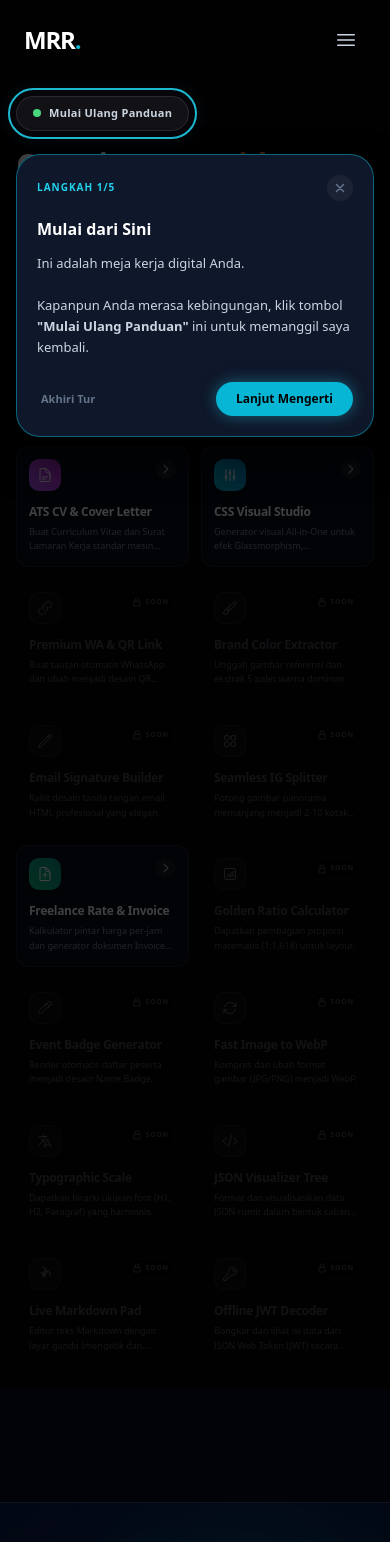
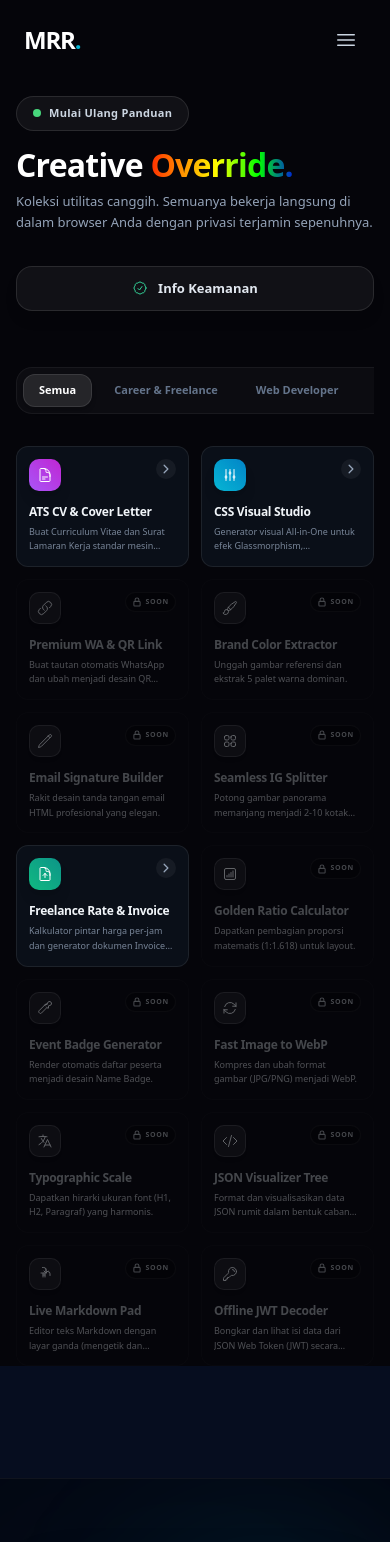
Before and after one commit to Rafli161102/CV-MRR, a Next.js app: page /toolkit in a window 390 px wide. Shown: the top 1542 px of the page. Built offline with nearby package versions, Linux system fonts and the light colour scheme.

Commit message:
Update page.jsx

```diff
--- a/src/app/toolkit/page.jsx
+++ b/src/app/toolkit/page.jsx
@@ -63,7 +63,7 @@ const toolThemes = {
 };
 
 // =========================================================================
-// KOMPONEN KARTU MODUL (RESPONSIF, IKON KECIL & RAPI)
+// KOMPONEN KARTU MODUL (RESPONSIF 2 KOLOM MOBILE)
 // =========================================================================
 const UnifiedCard = ({ tool, cardId }) => {
   const [isClicked, setIsClicked] = useState(false);
@@ -145,7 +145,7 @@ const TOUR_STEPS = [
 ];
 
 // =========================================================================
-// KOMPONEN: BUBBLE TUTORIAL DENGAN CSS SPOTLIGHT (ANTI SCROLL BUG)
+// KOMPONEN: BUBBLE TUTORIAL DENGAN PENGUNCI REAL-TIME (ANTI MELeset)
 // =========================================================================
 const GuidedTour = ({ onComplete }) => {
   const [step, setStep] = useState(0);
@@ -156,14 +156,18 @@ const GuidedTour = ({ onComplete }) => {
     setIsClient(true);
   }, []);
 
-  const recalculateRect = useCallback(() => {
-    if (typeof window === 'undefined') return;
+  useEffect(() => {
+    if (!isClient) return;
     const targetId = TOUR_STEPS[step]?.target;
+    let intervalId;
+
+    // Fungsi untuk memperbarui koordinat target terus-menerus
+    const lockOnTarget = () => {
       const el = document.getElementById(targetId);
-
       if (el) {
         const rect = el.getBoundingClientRect();
-      if (rect.width > 0 && rect.height > 0) {
+        // Hanya rekam jika elemen berukuran valid dan terlihat di memori
+        if (rect.width > 0) {
           setTargetRect({
             top: rect.top,
             bottom: rect.bottom,
@@ -174,47 +178,27 @@ const GuidedTour = ({ onComplete }) => {
             radius: window.getComputedStyle(el).borderRadius || '16px'
           });
         }
+      }
+    };
+
+    const el = document.getElementById(targetId);
+    if (el) {
+      // Gulir lembut ke elemen saat pertama kali masuk step
+      el.scrollIntoView({ behavior: 'smooth', block: 'center' });
+
+      // KUNCI UTAMA: Update koordinat sangat cepat (tiap 50ms) agar sorotan menempel
+      // walau layar HP bergeser karena URL Bar yang memanjang/menyusut.
+      intervalId = setInterval(lockOnTarget, 50);
     } else {
-      setTargetRect(null);
-    }
-  }, [step]);
-
-  useEffect(() => {
-    if (!isClient) return;
-    const targetId = TOUR_STEPS[step]?.target;
-    const el = document.getElementById(targetId);
-
-    if (el) {
-      const rect = el.getBoundingClientRect();
-
-      // Evaluasi apakah elemen cukup terlihat di layar. Jika tidak, gulir ke arahnya perlahan.
-      const isVisible = rect.top >= 100 && rect.bottom <= window.innerHeight - 100;
-
-      if (!isVisible) {
-        const absoluteY = window.pageYOffset + rect.top;
-        const middle = absoluteY - (window.innerHeight / 2) + (rect.height / 2);
-        window.scrollTo({ top: middle, behavior: 'smooth' });
-      }
-
-      // Sensor berganda: Mengecek lagi posisi tepat setelah animasi scroll dirasa usai (menghindari meleset di mobile)
-      const timer = setTimeout(recalculateRect, isVisible ? 50 : 600);
-      const timer2 = setTimeout(recalculateRect, 1000);
-      return () => { clearTimeout(timer); clearTimeout(timer2); };
-    } else {
+      // Lewati jika elemen tak ditemukan di DOM (misal tak ada kartu SOON)
       if (step < TOUR_STEPS.length - 1) setStep(s => s + 1);
       else onComplete();
     }
-  }, [step, recalculateRect, onComplete, isClient]);
 
-  useEffect(() => {
-    if (!isClient) return;
-    window.addEventListener('scroll', recalculateRect, { passive: true });
-    window.addEventListener('resize', recalculateRect);
     return () => {
-      window.removeEventListener('scroll', recalculateRect);
-      window.removeEventListener('resize', recalculateRect);
+      if (intervalId) clearInterval(intervalId);
     };
-  }, [recalculateRect, isClient]);
+  }, [step, isClient, onComplete]);
 
   if (!isClient || !targetRect) return null;
 
@@ -236,7 +220,7 @@ const GuidedTour = ({ onComplete }) => {
       <div className="fixed inset-0 z-[198]" onClick={(e) => e.stopPropagation()} />
 
       <div
-        className="fixed z-[199] pointer-events-none transition-all duration-500 ease-in-out border-2 border-cyan-400 animate-pulse"
+        className="fixed z-[199] pointer-events-none transition-all duration-[50ms] ease-linear border-2 border-cyan-400 animate-pulse"
         style={{
           top: targetRect.top - padding,
           left: targetRect.left - padding,
@@ -248,7 +232,7 @@ const GuidedTour = ({ onComplete }) => {
       />
 
       <div
-        className="fixed z-[200] bg-[#0f172a] border border-cyan-500/50 shadow-[0_20px_40px_rgba(0,0,0,0.5)] rounded-[24px] p-5 sm:p-6 transition-all duration-500 ease-in-out"
+        className="fixed z-[200] bg-[#0f172a] border border-cyan-500/50 shadow-[0_20px_40px_rgba(0,0,0,0.5)] rounded-[24px] p-5 sm:p-6 transition-all duration-[50ms] ease-linear"
         style={{
           width: `${bubbleWidth}px`,
           left: isMobile ? '16px' : `${targetRect.left + (targetRect.width / 2)}px`,
@@ -290,7 +274,7 @@ export default function ToolkitPage() {
   const [showTutorial, setShowTutorial] = useState(false);
 
   useEffect(() => {
-    const hasSeenTutorial = localStorage.getItem('override_tutorial_seen_final_v11');
+    const hasSeenTutorial = localStorage.getItem('override_tutorial_seen_final_v13');
     if (!hasSeenTutorial) {
       setTimeout(() => setShowTutorial(true), 1000);
     }
@@ -298,22 +282,22 @@ export default function ToolkitPage() {
 
   const handleCompleteTutorial = () => {
     setShowTutorial(false);
-    localStorage.setItem('override_tutorial_seen_final_v11', 'true');
+    localStorage.setItem('override_tutorial_seen_final_v13', 'true');
     window.scrollTo({ top: 0, behavior: 'smooth' });
   };
 
   const filteredTools = activeCat === 'Semua' ? [...toolkits] : toolkits.filter(tool => tool.category === activeCat);
 
   return (
-    <div className="w-full bg-[#05050A] text-slate-200 font-sans selection:bg-cyan-500/30 selection:text-cyan-300 flex flex-col">
+    <div className="w-full min-h-screen bg-[#05050A] text-slate-200 font-sans selection:bg-cyan-500/30 selection:text-cyan-300 flex flex-col">
 
       <div className="fixed inset-0 z-[-1] pointer-events-none overflow-hidden">
         <div className="absolute top-[-10%] left-[-10%] w-[80vw] h-[80vw] sm:w-[50vw] sm:h-[50vw] bg-blue-600/10 rounded-full blur-[120px] sm:blur-[150px] mix-blend-screen"></div>
         <div className="absolute bottom-[-10%] right-[-10%] w-[80vw] h-[80vw] sm:w-[50vw] sm:h-[50vw] bg-purple-600/10 rounded-full blur-[120px] sm:blur-[150px] mix-blend-screen"></div>
       </div>
 
-      {/* Padding bawah dinolkan (pb-0) dan margin bawah dihapus agar mentok footer */}
-      <div className="w-full max-w-[1400px] mx-auto px-4 sm:px-6 md:px-8 pt-24 sm:pt-32 lg:pt-36 flex flex-col">
+      {/* SPACE BAWAH DIHAPUS (pb-0) AGAR MENTOK FOOTER */}
+      <div className="w-full max-w-[1400px] mx-auto px-4 sm:px-6 md:px-8 pt-24 sm:pt-32 lg:pt-36 flex flex-col flex-grow">
 
         <header className="mb-6 sm:mb-8 lg:mb-[42px] animate-fade-in-up">
           <div className="flex flex-col md:flex-row md:items-end justify-between gap-6 sm:gap-8 mb-6 sm:mb-8">
@@ -329,7 +313,7 @@ export default function ToolkitPage() {
               </div>
 
               <h1 className="text-[32px] sm:text-4xl lg:text-5xl xl:text-6xl font-black text-white tracking-tight mb-2 sm:mb-3 lg:mb-4 leading-[1.15] sm:leading-[1.1]">
-                Creative <span className="animate-gradient-text bg-clip-text text-transparent bg-gradient-to-r from-red-500 via-yellow-500 via-green-500 via-blue-500 to-purple-500">Override.</span>
+                Creative <span className="text-rgb-animated">Override.</span>
               </h1>
               <p className="text-slate-400 text-[13px] sm:text-sm md:text-base lg:text-lg font-medium leading-relaxed max-w-2xl">
                 Koleksi utilitas canggih. Semuanya bekerja langsung di dalam browser Anda dengan privasi terjamin sepenuhnya.
@@ -365,9 +349,9 @@ export default function ToolkitPage() {
           </div>
         </div>
 
-        {/* DI PAKSA 2 KOLOM DI MOBILE (grid-cols-2) dan margin bawah di-set ke 0 */}
-        <div className="animate-fade-in-up w-full mb-0 pb-0" style={{ animationDelay: '0.2s' }}>
-          <div className="grid grid-cols-2 lg:grid-cols-3 xl:grid-cols-4 gap-3 sm:gap-4 lg:gap-6 pb-6">
+        {/* GRID KARTU - DIPAKSA 2 KOLOM DI MOBILE - PB-0 AGAR MENTOK BAWAH */}
+        <div className="animate-fade-in-up w-full pb-0 mb-0" style={{ animationDelay: '0.2s' }}>
+          <div className="grid grid-cols-2 lg:grid-cols-3 xl:grid-cols-4 gap-3 sm:gap-4 lg:gap-6">
             {filteredTools.map((tool) => {
                const isActiveFirst = tool.id === toolkits.find(t => t.status === 'active')?.id;
                const isLockedFirst = tool.id === toolkits.find(t => t.status !== 'active')?.id;
@@ -383,7 +367,7 @@ export default function ToolkitPage() {
 
       </div>
 
-      {/* JENDELA INFO KEAMANAN (Kompak dan Pas Layar Mobile) */}
+      {/* JENDELA INFO KEAMANAN (KOMPAK, TIDAK PERLU SCROLL DI MOBILE) */}
       {isSecurityModalOpen && (
         <div className="fixed inset-0 z-[9999] flex items-center justify-center p-4 sm:p-6 bg-[#000000]/80 backdrop-blur-sm animate-fade-in">
            <div className="absolute inset-0 cursor-pointer" onClick={() => setIsSecurityModalOpen(false)}></div>
@@ -439,8 +423,6 @@ export default function ToolkitPage() {
         </div>
       )}
 
-      {showTutorial && <GuidedTour onComplete={handleCompleteTutorial} />}
-
       <style dangerouslySetInnerHTML={{__html: `
         .no-scrollbar::-webkit-scrollbar { display: none; }
         .no-scrollbar { -ms-overflow-style: none; scrollbar-width: none; }
@@ -448,15 +430,18 @@ export default function ToolkitPage() {
         @keyframes fadeInUp { from { opacity: 0; transform: translateY(20px); } to { opacity: 1; transform: translateY(0); } }
         .animate-fade-in-up { animation: fadeInUp 0.6s cubic-bezier(0.16, 1, 0.3, 1) forwards; opacity: 0; }
 
-        /* EFEK RGB OTOMATIS ("Override.") */
-        .animate-gradient-text {
-          background-size: 300% 300%;
-          animation: rgbText 6s ease-in-out infinite;
+        /* 1. EFEK ANIMASI RGB GAMING SEJATI */
+        .text-rgb-animated {
+          background: linear-gradient(to right, #ff0000, #ff7f00, #ffff00, #00ff00, #0000ff, #4b0082, #8b00ff, #ff0000);
+          background-size: 200% auto;
+          color: transparent;
+          -webkit-background-clip: text;
+          background-clip: text;
+          animation: rgbFlow 3s linear infinite;
         }
-        @keyframes rgbText {
-          0% { background-position: 0% 50%; }
-          50% { background-position: 100% 50%; }
-          100% { background-position: 0% 50%; }
+        @keyframes rgbFlow {
+          0% { background-position: 0% center; }
+          100% { background-position: -200% center; }
         }
 
         /* 14 ANIMASI HOVER UNIK */
```
Lines whose indentation alone changed are shown as unchanged.
